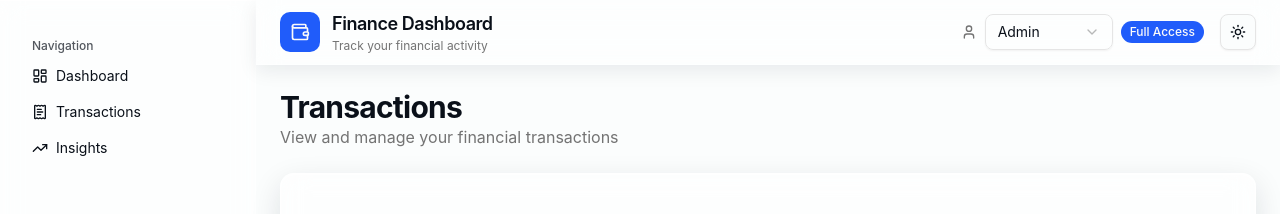
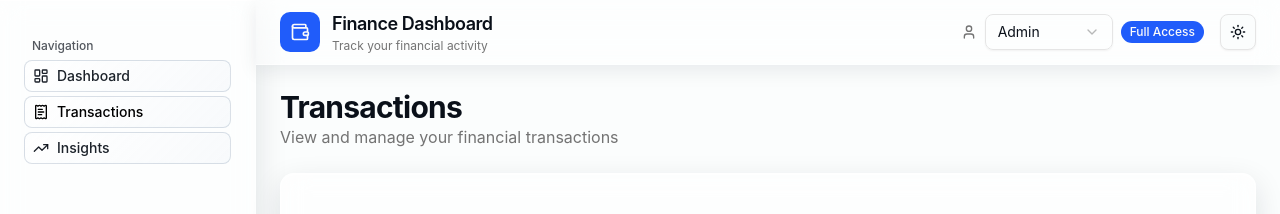
Before and after one commit to amn-6n/Financial-Dashboard, a React (Vite) app: page / in a window 1280 px wide. Both pictures are taken after a click on the button "Transactions". Shown: the top 214 px of the page. Built offline with nearby package versions, Linux system fonts and the light colour scheme; no server answers; the database is empty.

Commit message:
feat: enhance sidebar navigation with glassmorphism styles and new CSS variables

```diff
--- a/src/components/ui/sidebar.jsx
+++ b/src/components/ui/sidebar.jsx
@@ -342,7 +342,7 @@ const SidebarMenuItem = React.forwardRef(({ className, ...props }, ref) => (
 SidebarMenuItem.displayName = "SidebarMenuItem";
 
 const sidebarMenuButtonVariants = cva(
-  "peer/menu-button flex w-full items-center gap-2 overflow-hidden rounded-md px-2 py-1.5 text-sm outline-none ring-sidebar-ring transition-all hover:bg-sidebar-accent hover:text-sidebar-accent-foreground active:bg-sidebar-accent active:text-sidebar-accent-foreground disabled:pointer-events-none disabled:opacity-50 group-data-[state=collapsed]/sidebar-wrapper:justify-center group-data-[state=collapsed]/sidebar-wrapper:p-0 group-data-[state=collapsed]/sidebar-wrapper:[&>span:last-child]:hidden [&>svg]:size-4 [&>svg]:shrink-0",
+  "glass-nav-item peer/menu-button flex w-full items-center gap-2 overflow-hidden rounded-md px-2 py-1.5 text-sm font-medium text-sidebar-foreground/92 outline-none ring-sidebar-ring transition-all hover:bg-sidebar-accent/70 hover:text-sidebar-accent-foreground active:bg-sidebar-accent active:text-sidebar-accent-foreground data-[active=true]:glass-nav-item-active data-[active=true]:text-black dark:data-[active=true]:text-white disabled:pointer-events-none disabled:opacity-50 group-data-[state=collapsed]/sidebar-wrapper:justify-center group-data-[state=collapsed]/sidebar-wrapper:p-0 group-data-[state=collapsed]/sidebar-wrapper:[&>span:last-child]:hidden [&>svg]:size-4 [&>svg]:shrink-0",
   {
     variants: {
       variant: {
--- a/src/index.css
+++ b/src/index.css
@@ -109,6 +109,10 @@
   --glass-border: rgba(255, 255, 255, 0.55);
   --glass-shadow: 0 10px 30px rgba(15, 23, 42, 0.12);
   --glass-highlight: rgba(255, 255, 255, 0.78);
+  --nav-item-bg: linear-gradient(135deg, rgba(255, 255, 255, 0.44), rgba(241, 245, 249, 0.52));
+  --nav-item-border: rgba(148, 163, 184, 0.34);
+  --nav-item-active-bg: linear-gradient(135deg, rgba(99, 102, 241, 0.2), rgba(37, 99, 235, 0.16));
+  --nav-item-active-border: rgba(59, 130, 246, 0.52);
 }
 
 .dark {
@@ -148,6 +152,10 @@
   --glass-border: rgba(255, 255, 255, 0.12);
   --glass-shadow: 0 16px 34px rgba(2, 6, 23, 0.55);
   --glass-highlight: rgba(255, 255, 255, 0.2);
+  --nav-item-bg: rgba(255, 255, 255, 0.08);
+  --nav-item-border: rgba(255, 255, 255, 0.18);
+  --nav-item-active-bg: linear-gradient(135deg, rgba(79, 70, 229, 0.34), rgba(37, 99, 235, 0.26));
+  --nav-item-active-border: rgba(129, 140, 248, 0.56);
 }
 
 @layer base {
@@ -185,8 +193,62 @@
   .glass-sidebar {
     background: color-mix(in oklab, var(--glass-bg) 82%, transparent);
     border-color: var(--glass-border);
+    box-shadow: var(--glass-shadow);
     backdrop-filter: blur(12px) saturate(135%);
     -webkit-backdrop-filter: blur(12px) saturate(135%);
+  }
+
+  .glass-nav-item {
+    background: var(--nav-item-bg);
+    border: 1px solid var(--nav-item-border);
+    box-shadow: inset 0 1px 0 rgba(255, 255, 255, 0.18);
+    backdrop-filter: blur(6px) saturate(130%);
+    -webkit-backdrop-filter: blur(6px) saturate(130%);
+    transition:
+      background 180ms ease,
+      border-color 180ms ease,
+      box-shadow 180ms ease,
+      transform 180ms ease;
+  }
+
+  .glass-nav-item:hover {
+    border-color: rgba(59, 130, 246, 0.38);
+    background: linear-gradient(135deg, rgba(255, 255, 255, 0.64), rgba(241, 245, 249, 0.68));
+    transform: translateY(-1px);
+    box-shadow:
+      inset 0 1px 0 rgba(255, 255, 255, 0.35),
+      0 10px 18px rgba(59, 130, 246, 0.14);
+  }
+
+  .glass-nav-item-active {
+    background: var(--nav-item-active-bg);
+    border-color: var(--nav-item-active-border);
+    box-shadow:
+      inset 0 1px 0 rgba(255, 255, 255, 0.2),
+      0 8px 16px rgba(37, 99, 235, 0.16);
+  }
+
+  .glass-nav-item-active:hover {
+    transform: none;
+  }
+
+  .dark .glass-nav-item {
+    box-shadow:
+      inset 0 1px 0 rgba(255, 255, 255, 0.12),
+      0 8px 16px rgba(2, 6, 23, 0.28);
+  }
+
+  .dark .glass-nav-item:hover {
+    border-color: rgba(129, 140, 248, 0.42);
+    background: linear-gradient(135deg, rgba(71, 85, 105, 0.45), rgba(51, 65, 85, 0.36));
+    transform: translateY(-1px);
+  }
+
+  .dark .glass-nav-item-active {
+    box-shadow:
+      inset 0 1px 0 rgba(255, 255, 255, 0.22),
+      0 0 0 1px rgba(99, 102, 241, 0.28),
+      0 10px 22px rgba(37, 99, 235, 0.26);
   }
 
   .glass-overlay {
```
